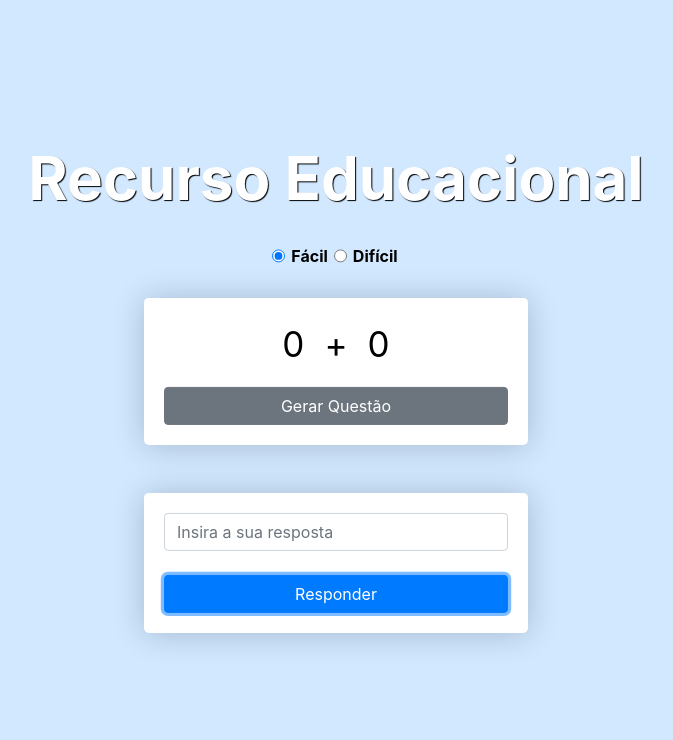
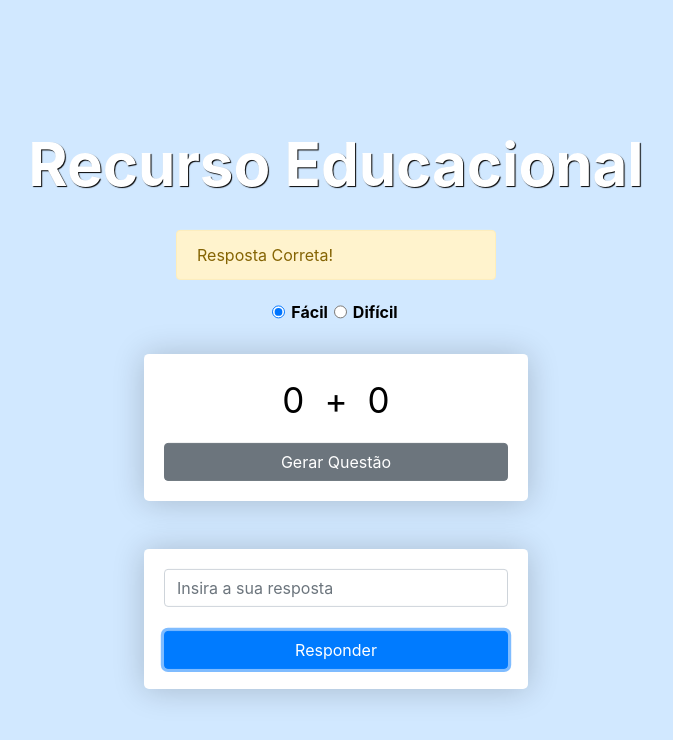
Before and after one commit to VinnenLM/projeto-react-node, a React (Create React App) app in the folder frontend/: page /recurso in a window 1280 px wide. Both pictures are taken after a click on the button "Responder". Shown: the top 740 px of the page, without its empty margins (304-977 px from the left). Built offline with nearby package versions, Linux system fonts and the light colour scheme; no server answers.

Commit message:
Adicionada verifcação de resposta

```diff
--- a/frontend/src/pages/recurso/index.js
+++ b/frontend/src/pages/recurso/index.js
@@ -9,6 +9,7 @@ export default function Recurso() {
     const [operacao, setOperacao] = useState('+');
     const [dificuldade, setDificuldade] = useState('fácil');
     const [resposta, setResposta] = useState('');
+    const [msg, setMsg] = useState('');
 
     function mudarValores() {
         if (dificuldade === 'fácil') {
@@ -50,8 +51,10 @@ export default function Recurso() {
 
         if (respostaCerta == resposta) {
             acerto = true;
+            setMsg('Resposta Correta!')
         } else {
-            acerto = false
+            acerto = false;
+            setMsg('Resposta Errada!')
         }
 
         api
@@ -76,6 +79,15 @@ export default function Recurso() {
 
             <div className="containerNivel">
 
+                {msg !== '' ?
+                    (<div className="alert alert-warning w-25 mx-auto" role="alert">
+                        {msg}
+                    </div>)
+                    :
+                    null
+                }
+
+                <div className="radioNivel">
                     <input
                         type="radio"
                         value="fácil"
@@ -89,6 +101,8 @@ export default function Recurso() {
                         checked={dificuldade === "difícil"}
                         onChange={() => setDificuldade('difícil')} />
                     <label htmlFor="dificuldade"><strong>Difícil</strong></label>
+
+                </div>
 
             </div>
 
--- a/frontend/src/pages/recurso/style.css
+++ b/frontend/src/pages/recurso/style.css
@@ -1,11 +1,16 @@
 .containerNivel {
     margin-bottom: 30px;
-    display: flex;
     justify-content: center;
 }
 
 .containerNivel * {
     margin: 0 2px;
+}
+
+.radioNivel {
+    margin-top: 20px;
+    display: flex;
+    justify-content: center;
 }
 
 .containerPergunta {
```
Lines whose indentation alone changed are shown as unchanged.
